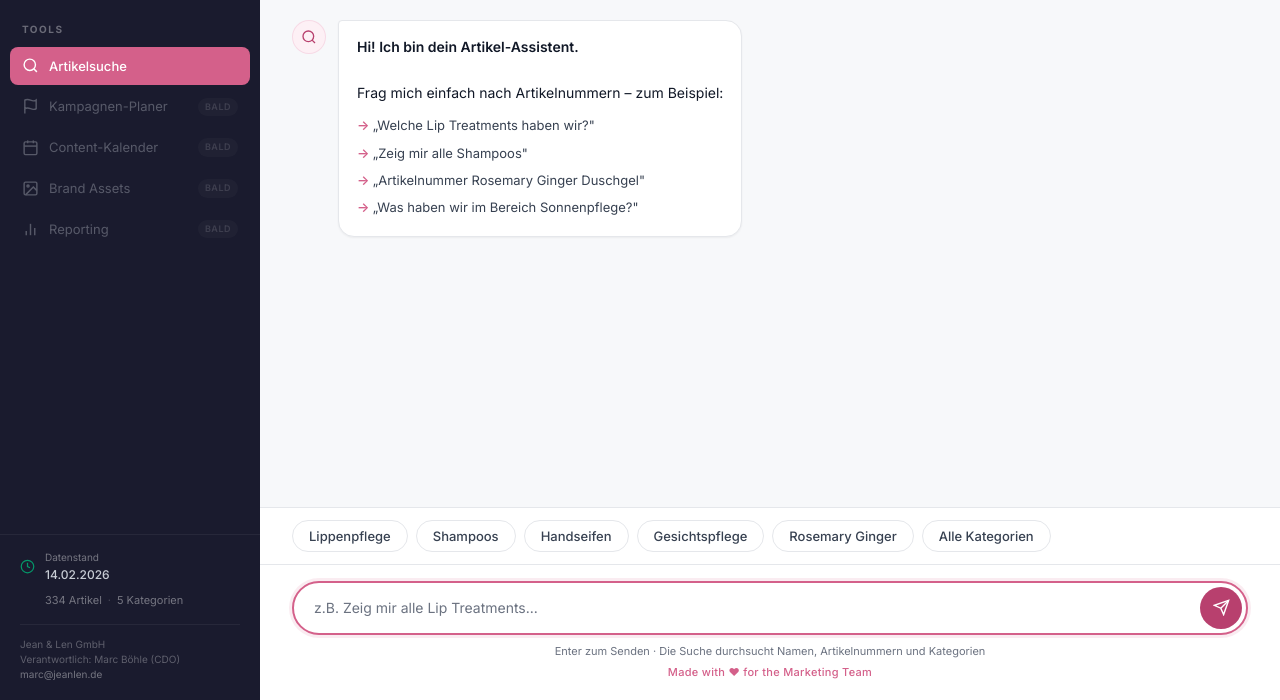
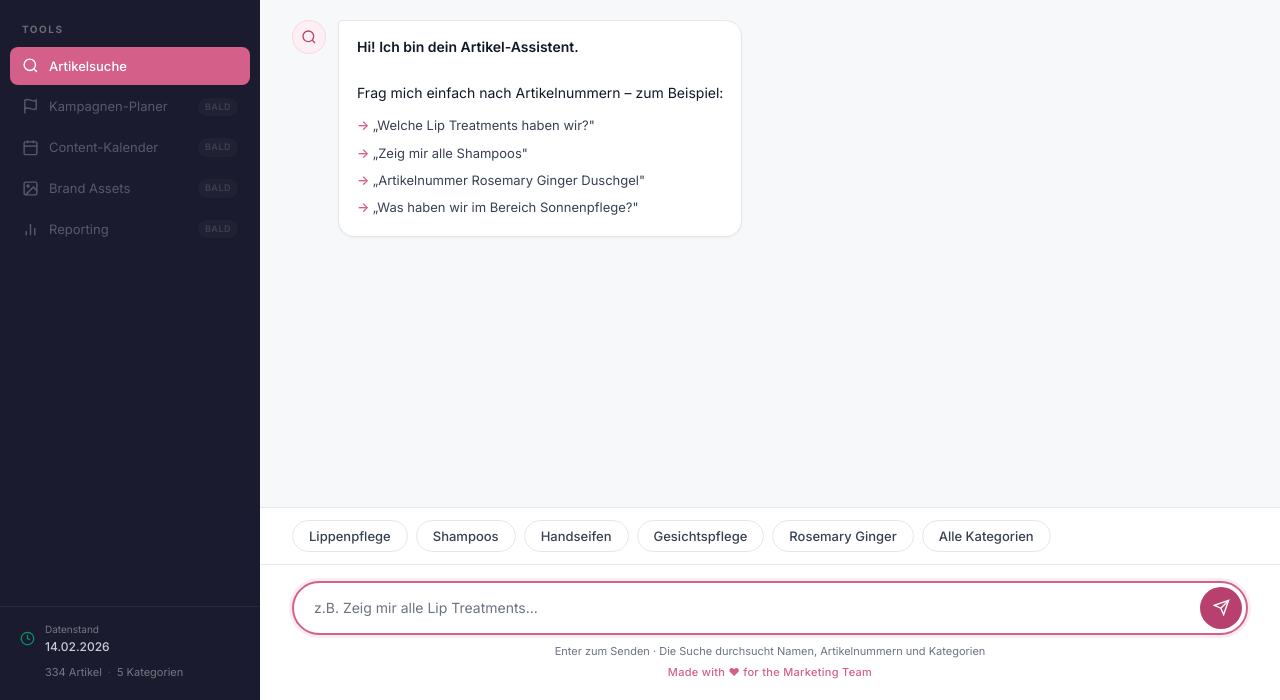
Before and after one commit to Marc585/jl-marketing-suite, a plain HTML site: page index.html in a window 1280 px wide. Shown: the part 100-800 px from the top of the page. Drawn offline with Linux system fonts and the light colour scheme.

Commit message:
Impressum aus Sidebar-Footer entfernt
Co-Authored-By: Claude Opus 4.6 <noreply@anthropic.com>

```diff
--- a/index.html
+++ b/index.html
@@ -79,11 +79,6 @@
           <span id="articleCount">0 Artikel</span>
           <span class="dot">·</span>
           <span id="categoryCount">0 Kategorien</span>
-        </div>
-        <div class="sidebar-impressum">
-          Jean &amp; Len GmbH<br>
-          Verantwortlich: Marc Böhle (CDO)<br>
-          <a href="mailto:marc@jeanlen.de">marc@jeanlen.de</a>
         </div>
       </div>
     </aside>
```
